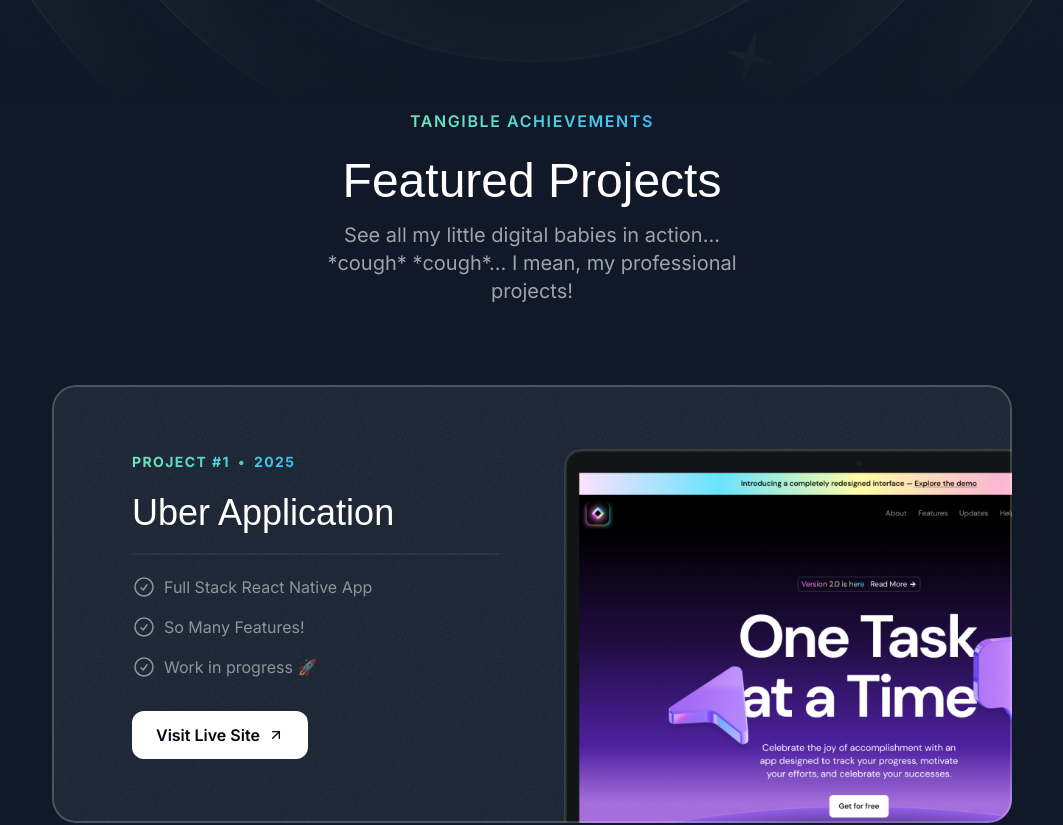
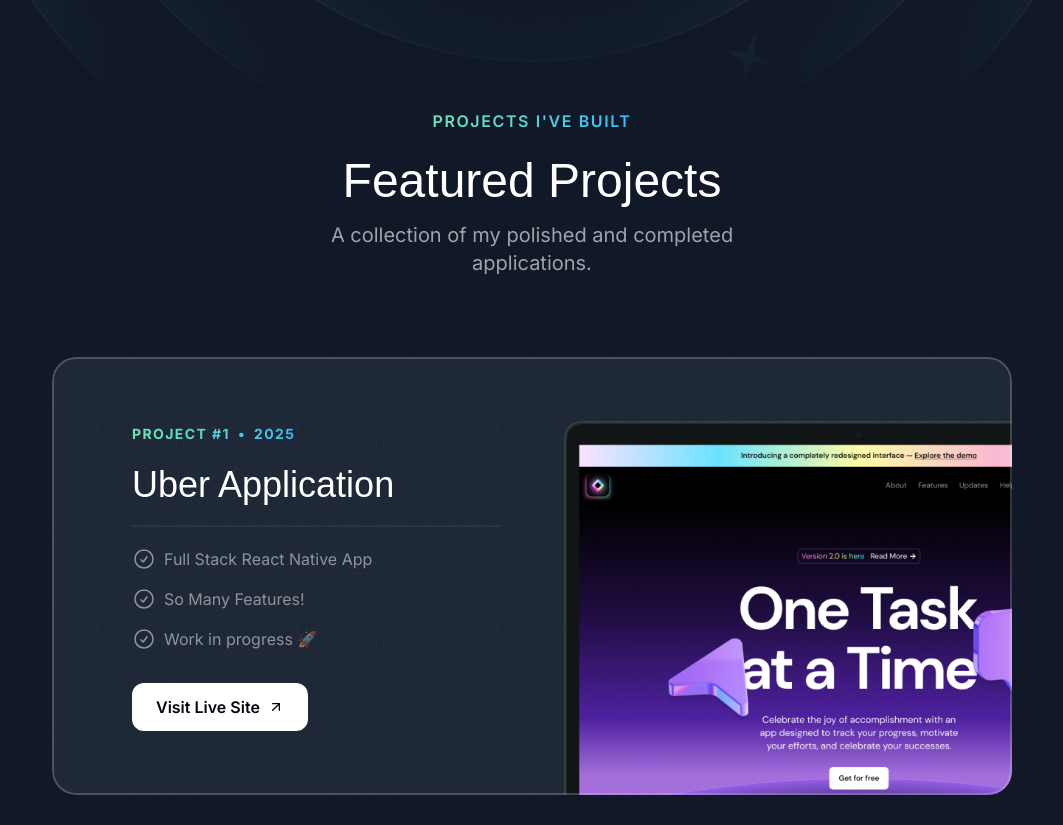
Before and after one commit to WilliamRossCrane/Portfolio, a Next.js app in the folder portfolio/portfolio/: page / in a window 1280 px wide. Shown: the part 805-1630 px from the top of the page, without its empty margins (108-1171 px from the left). Built offline with nearby package versions, Linux system fonts and the light colour scheme; a web font is replaced by a local one.

Commit message:
REFACTOR: update read me and projects section text

```diff
--- a/portfolio/portfolio/src/sections/About.tsx
+++ b/portfolio/portfolio/src/sections/About.tsx
@@ -30,13 +30,13 @@
 
 // Define hobbies with their respective emoji and positioning styles
 const hobbies = [
-  { title: "Painting", emoji: "🎨", positions: "left-[5%] md:left-[15%] lg:left-[5%] top-[100%] md:top-[70%] lg:top-[60%]" },
-  { title: "Photography", emoji: "📷", positions: "left-[55%] md:left-[60%] lg:left-[50%] top-[100%] md:top-[70%] lg:top-[60%]" },
-  { title: "Hiking", emoji: "🥾", positions: "left-[35%] md:left-[10%] lg:left-[35%] top-[200%] md:top-[140%] lg:top-[130%]" },
+  { title: "Singing", emoji: "🎤", positions: "left-[5%] md:left-[15%] lg:left-[5%] top-[100%] md:top-[70%] lg:top-[60%]" },
+  { title: "Kickboxing", emoji: "🥊", positions: "left-[55%] md:left-[60%] lg:left-[50%] top-[100%] md:top-[70%] lg:top-[60%]" },
+  { title: "Coding", emoji: "💻", positions: "left-[35%] md:left-[10%] lg:left-[35%] top-[200%] md:top-[140%] lg:top-[130%]" },
   { title: "Gaming", emoji: "🎮", positions: "left-[10%] md:left-[20%] lg:left-[10%] top-[290%] md:top-[225%] lg:top-[110%]" },
   { title: "Music", emoji: "🎵", positions: "left-[65%] md:left-[65%] lg:left-[70%] top-[290%] md:top-[150%] lg:top-[110%]" },
   { title: "Fitness", emoji: "💪", positions: "left-[5%] md:left-[15%] lg:left-[5%] top-[425%] md:top-[2250%] lg:top-[180%]" },
-  { title: "Reading", emoji: "📚", positions: "left-[50%] md:left-[50%] lg:left-[45%] top-[450%] md:top-[250%] lg:top-[200%]" },
+  { title: "Grappling", emoji: "🤼", positions: "left-[50%] md:left-[50%] lg:left-[45%] top-[450%] md:top-[250%] lg:top-[200%]" },
 ];
 
 // About section component
--- a/portfolio/portfolio/src/sections/Projects.tsx
+++ b/portfolio/portfolio/src/sections/Projects.tsx
@@ -55,9 +55,9 @@
       <div className="container">
         {/* Section header with eyebrow, title, and description */}
         <SectionHeader
-          eyebrow="Tangible Achievements"
+          eyebrow="Projects I've Built"
           title="Featured Projects"
-          description="See all my little digital babies in action... *cough* *cough*... I mean, my professional projects!"
+          description="A collection of my polished and completed applications."
         />
         <div className="mt-10 md:mt-20 flex flex-col gap-20">
           {/* Mapping through portfolio projects to display each */}
```
Also changed, not shown: 1 other file (tests, documents, lock files or other folders).
